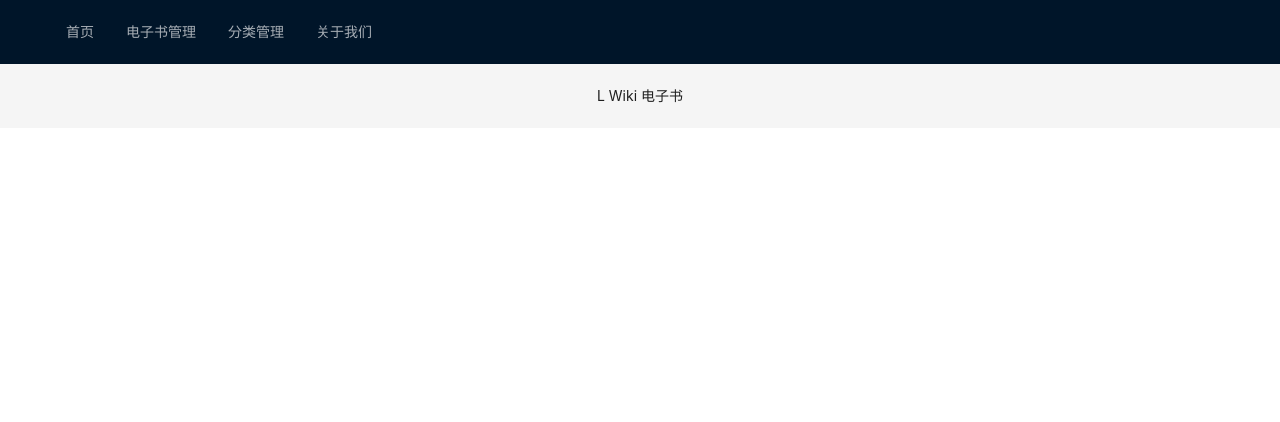
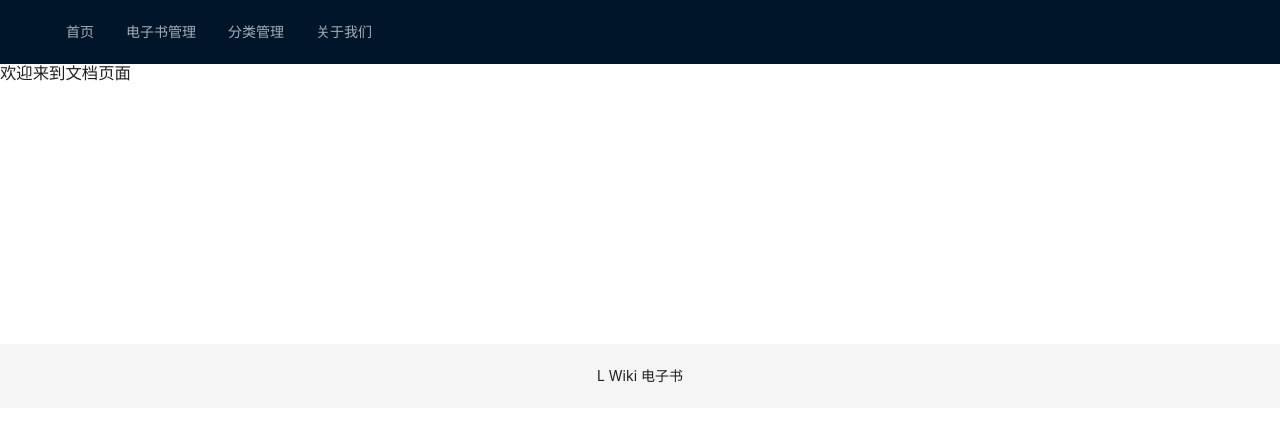
Before and after one commit to L4918/WorkWiki, a Vue app in the folder web/: page /doc in a window 1280 px wide. Shown: the top 422 px of the page. Built offline with nearby package versions, Linux system fonts and the light colour scheme; no server answers.

Commit message:
8-12 增加文档页面,点击首页电子书可以进入文档页面

```diff
--- a/web/src/router/index.ts
+++ b/web/src/router/index.ts
@@ -4,12 +4,18 @@
 import AdminEbookView from "@/views/admin/admin-ebook.vue";
 import AdminCategory from "@/views/admin/admin-category.vue";
 import AdminDoc from "@/views/admin/admin-doc.vue";
+import Doc from '../views/doc.vue'
 
 const routes: Array<RouteRecordRaw> = [
   {
     path: '/',
     name: 'home',
     component: HomeView
+  },
+  {
+    path: '/doc',
+    name: 'doc',
+    component: Doc
   },
   {
     path: '/about',
--- /dev/null
+++ b/web/src/views/doc.vue
@@ -0,0 +1,17 @@
+<template>
+  <a-layout>
+    <a-layout-content :style="{background: '#fff',padding: '24ox',margin: 0,minHeight: '280px'}">
+      <div class="doc">
+        <h1>欢迎来到文档页面</h1>
+      </div>
+    </a-layout-content>
+  </a-layout>
+</template>
+
+<script setup lang="ts">
+
+</script>
+
+<style scoped>
+
+</style>
--- a/web/src/views/home.vue
+++ b/web/src/views/home.vue
@@ -40,7 +40,9 @@
             </template>
             <a-list-item-meta :description="item.description">
               <template #title>
-                <a :href="item.href">{{ item.name }}</a>
+                <router-link :to="'/doc?ebookId=' + item.id">
+                  {{item.name}}
+                </router-link>
               </template>
               <template #avatar><a-avatar :src="item.cover" /></template>
             </a-list-item-meta>
```
